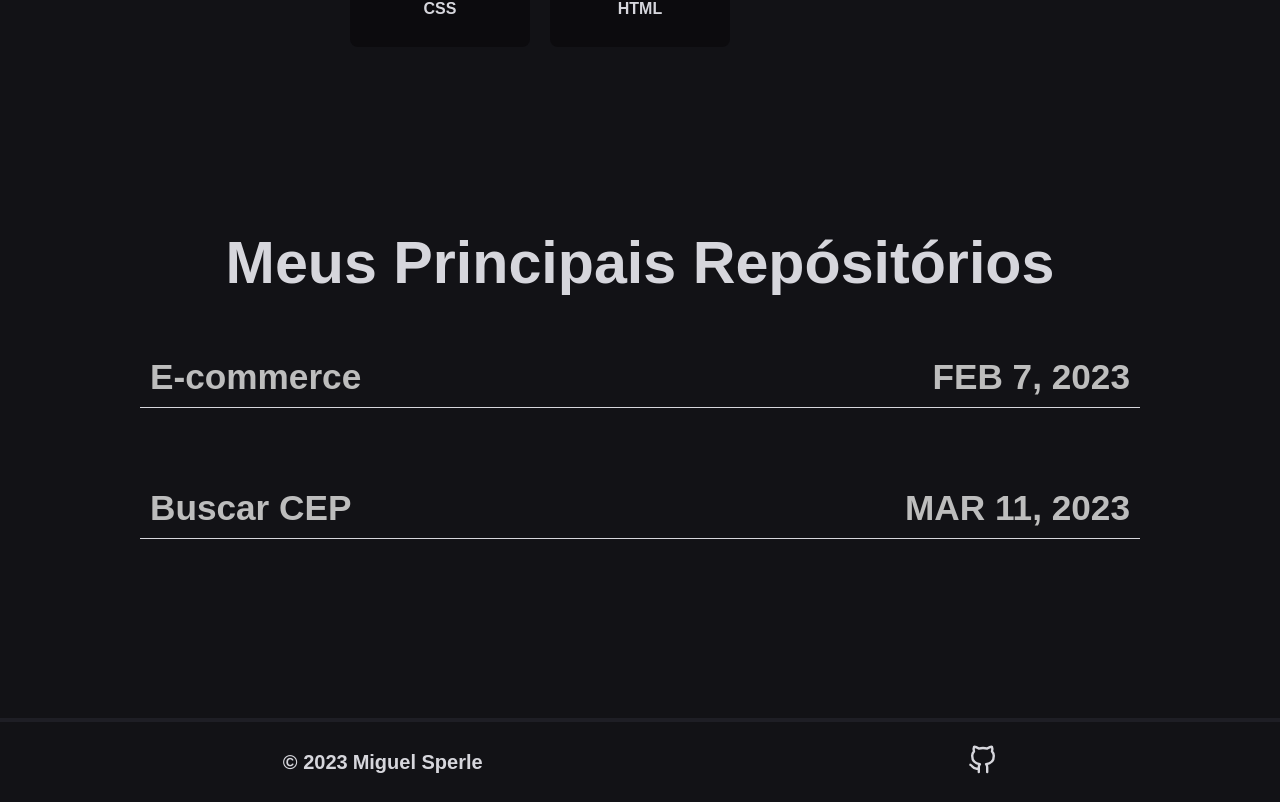
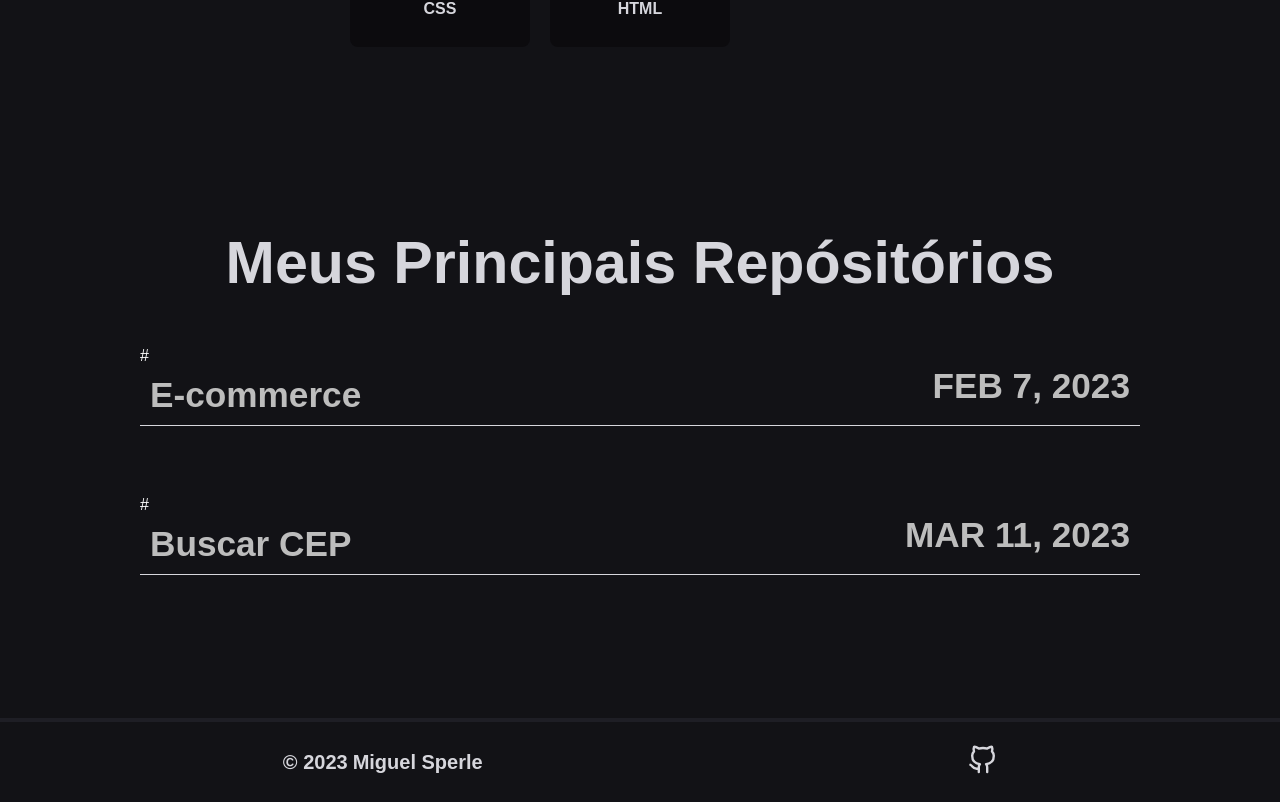
Before and after one commit to MiguelSperle/Portifolio, a React (Vite) app: page / in a window 1280 px wide. Shown: the part 1767-2569 px from the top of the page. Built offline with nearby package versions, Linux system fonts and the light colour scheme.

Commit message:
Add link of project

```diff
--- a/src/components/layout/repositoryProject/_project.scss
+++ b/src/components/layout/repositoryProject/_project.scss
@@ -128,3 +128,7 @@
     color: white;
     transition: all 0.3s ease;
 }
+
+.linkProject{
+    color: white;
+}
--- a/src/components/layout/repositoryProject/index.tsx
+++ b/src/components/layout/repositoryProject/index.tsx
@@ -5,12 +5,12 @@ export default function Project(){
                 <h2>Meus Principais Repósitórios</h2>
                 <div className="container-all-project">
                     <div className="project">
-                        <a href="https://github.com/MiguelSperle/HXZstore" target='_blank'><p>E-commerce</p></a>
+                        <a href="https://github.com/MiguelSperle/HXZstore" target='_blank'><a className="linkProject" href="https://hxz-store-fawn.vercel.app/" target='_blank'>#</a><p>E-commerce</p></a>
                         <p>FEB 7, 2023</p>
                     </div>
 
                     <div className="project">
-                        <a href="https://github.com/MiguelSperle/Search-CEP" target='_blank'><p>Buscar CEP</p></a>
+                        <a href="https://github.com/MiguelSperle/Search-CEP" target='_blank'><a className="linkProject" href="https://search-cep-indol.vercel.app/" target='_blank'>#</a><p>Buscar CEP</p></a>
                         <p>MAR 11, 2023</p>
                     </div>
                 </div>
--- a/src/index.css
+++ b/src/index.css
@@ -632,6 +632,10 @@ body {
   transition: all 0.3s ease;
 }
 
+.linkProject {
+  color: white;
+}
+
 .section-footer {
   margin-top: 50px;
 }
```
Also changed, not shown: 1 other file (tests, documents, lock files or other folders).
